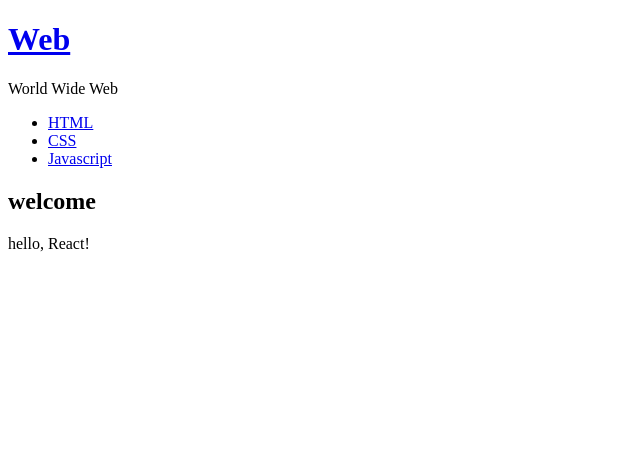
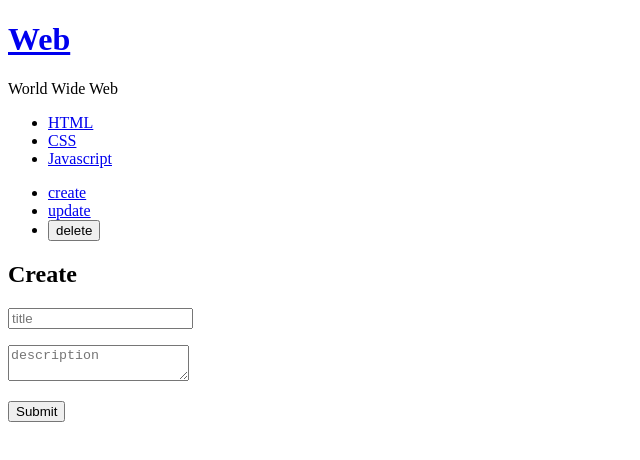
Before and after one commit to imnotmoon/React-Basics, a React (Create React App) app in the folder egoing/my-react/: page / in a window 1280 px wide. Shown: the top 460 px of the page, without its empty margins (0-640 px from the left). Built offline with nearby package versions, Linux system fonts and the light colour scheme.

Commit message:
create : 새로운 데이터를 하위 컴포넌트에서 상위 컴포넌트의 state로 전달하고 추가하는 방법. concat

```diff
--- a/egoing/my-react/src/App.js
+++ b/egoing/my-react/src/App.js
@@ -1,7 +1,9 @@
 import React, { Component } from 'react'
 import TOC from './components/TOC';
-import Content from './components/Content'
+import ReadContent from './components/ReadContent'
+import CreateContent from './components/CreateContent'
 import Subject from './components/Subject'
+import Control from './components/Control'
 
 
 export default class App extends Component {
@@ -14,8 +16,10 @@
     // Subject라고 하는 태그에 props값으로 준 것.
     // 상위 컴포넌트인 App의 상태를 하위 컴포넌트로 전달하고 싶을 때 사용
     //! App.state -> Subject.props
+    this.max_content_id = 3;   // ui에 영향을 줄 이유가 하나도 없다. 불필요한 렌더링. 그래서 밖으로 뺐다.
+
     this.state = {
-      mode : 'welcome',
+      mode : 'create',
       welcome : {title : 'welcome', desc: 'hello, React!'},
       subject: {title : 'Web', sub: 'World Wide Web'},
 
@@ -31,18 +35,43 @@
   }
 
   render() {
-    var _title, _desc = null;
+    var _title, _desc, _article = null;
 
     if(this.state.mode === 'welcome') {
       _title = this.state.welcome.title;
       _desc = this.state.welcome.desc;
+      _article = <ReadContent title={_title} desc={_desc}/>
     } else if(this.state.mode === 'read') {
       this.state.contents.forEach((data) => {
         if(data.id === this.state.selected_content_id) {
           _title = data.title;
           _desc = data.desc;
+          _article = <ReadContent title={_title} desc={_desc}/>
         }
       })
+    } else if(this.state.mode === 'create') {
+      _article = <CreateContent onSubmit={function(_title, _desc) {
+        // 여기서 setState()를 통해서 content에 새로운 인자를 추가
+        console.log(_title, _desc)
+
+        // setState() 안에 바꿀 내용을 넣었는데 그냥 간편하게 append 할 수는 없나
+        this.max_content_id += 1;
+        // 방법 1 : 푸시. 원본을 바꾼다. 비추천. 성능이 안좋아질 수 있다.
+        //* this.state.contents.push({id: this.max_content_id, title : _title, desc : _desc});
+        //* this.setState({
+        //*   contents : this.state.contents
+        //* });
+        //! 방법 2 : concat. 원래 배열에서 카피해 새로운 배열을 만든 다음 원소를 추가한 후 대입. 원본을 바꾸지 않는다.
+        this.setState({
+          // 새 배열로 교체.
+          contents : this.state.contents.concat({
+            id : this.max_content_id,
+            title : _title,
+            desc : _desc
+          })
+        })
+
+      }.bind(this)}/>
     }
 
     return (
@@ -52,7 +81,7 @@
         onChangePage={function() {
           if(this.state.mode === 'welcome') {
             this.setState({mode : 'read'})
-          } else {
+          } else if(this.state.mode === 'read') {
             this.setState({mode : 'welcome'})
           }
         }.bind(this)}/>
@@ -75,7 +104,13 @@
             selected_content_id: Number(id)
           })
         }.bind(this)}/>
-        <Content title={_title} desc={_desc}/>
+        <Control onChangeMode={function(_mode) {
+          this.setState({mode : _mode})
+        }.bind(this)}/>
+
+
+        {/* mode값에 따라서 ReadContent / CreateContent로 변환 */}
+        {_article}
       </div>
     )
   }
--- /dev/null
+++ b/egoing/my-react/src/components/Control.js
@@ -0,0 +1,28 @@
+import React, { Component } from 'react'
+
+// ㅇㅣ거 사실 뭔지 아직 잘 모르겠음.
+export default class Control extends Component {
+    render() {
+        return (
+            <ul>
+                <li><a href="/create"
+                onClick={function(e) {
+                    e.preventDefault();
+                    this.props.onChangeMode('create');
+                }.bind(this)}>create</a></li>
+
+                <li><a href="/update"
+                onClick={function(e) {
+                    e.preventDefault();
+                    this.props.onChangeMode('update');
+                }.bind(this)}>update</a></li>
+
+                <li><input type="button" value="delete"
+                onClick={function(e) {
+                    e.preventDefault();
+                    this.props.onChangeMode('delete');
+                }.bind(this)}></input></li>
+            </ul>
+        )
+    }
+}
--- /dev/null
+++ b/egoing/my-react/src/components/CreateContent.js
@@ -0,0 +1,35 @@
+import React, { Component } from 'react';
+
+export default class CreateContent extends Component {
+    render() {
+      // refactoring
+    return (
+        <article>
+            <h1>Create</h1>
+            <form action="/create_procee" method="post"
+                onSubmit={function(e) {
+                    // 페이지가 바뀌는 기본적인 동작을 마비시킴
+                    e.preventDefault();
+
+                    // App.state.component의 끝에 사용자가 입력한 내용을 추가해야함
+                    this.props.onSubmit(
+                        e.target.title.value,
+                        e.target.desc.value
+                    );
+                }.bind(this)}
+            >
+                <p>
+                    <input type='text' name="title" placeholder="title">
+                    </input>
+                </p>
+                <p>
+                    <textarea name="desc" placeholder="description"></textarea>
+                </p>
+                <p>
+                    <input type="submit"></input>
+                </p>
+            </form>
+        </article>
+    )
+    }
+}
--- a/egoing/my-react/src/components/Content.js
+++ b/egoing/my-react/src/components/ReadContent.js
@@ -1,10 +1,7 @@
 import React, { Component } from 'react';
 
-export default class Content extends Component {
+export default class ReadContent extends Component {
     render() {
-
-        console.log('Content Render')
-
       // refactoring
     return (
         <article>
```
Also changed, not shown: 1 other file (tests, documents, lock files or other folders).
